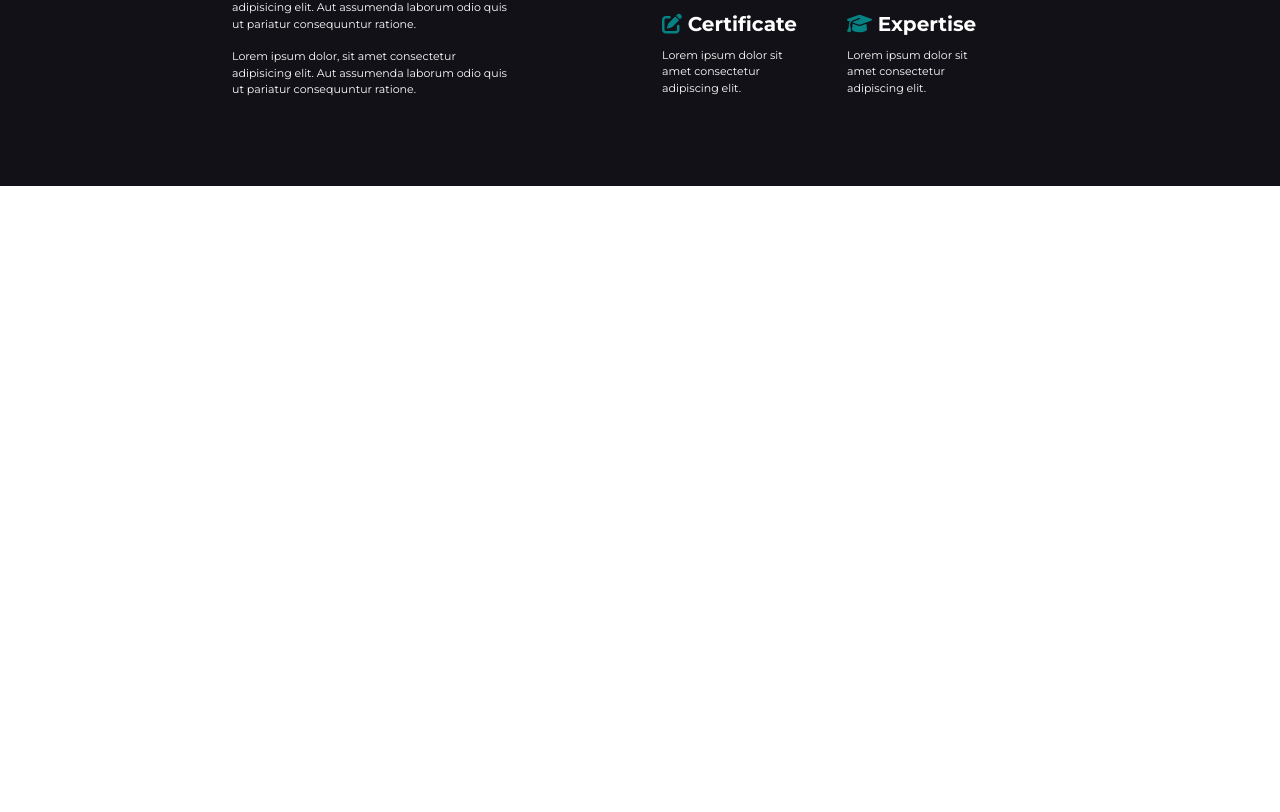
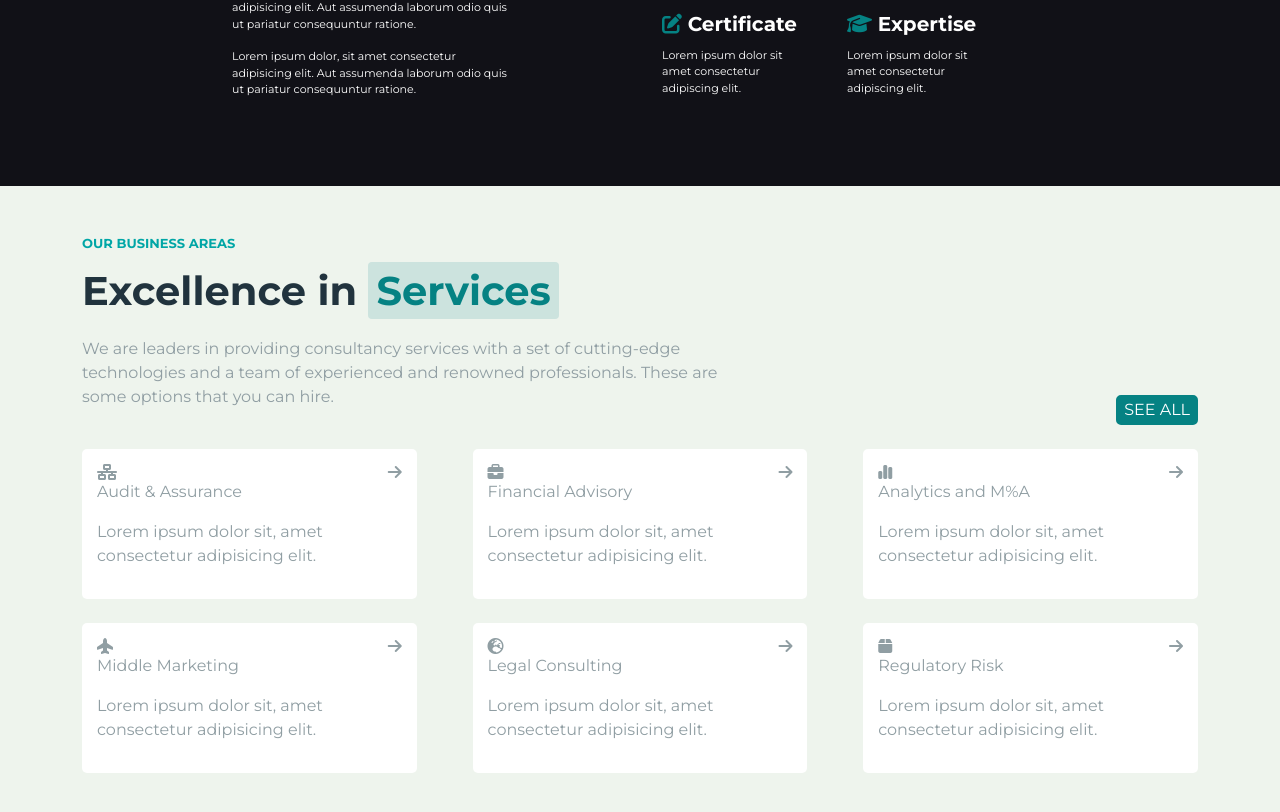
Before and after one commit to SalvatoreVillano/proj-html-vuejs, a Vue app: page / in a window 1280 px wide. Shown: the part 986-1798 px from the top of the page. Before the commit the page ends 1172 px from the top, so only its background shows below. Built offline with nearby package versions, Linux system fonts and the light colour scheme.

Commit message:
service section done (insomma, ma è tardi)

```diff
--- a/src/components/ServicesSection.vue
+++ b/src/components/ServicesSection.vue
@@ -1,13 +1,103 @@
 <template>
+    <section class="py-5">
+        <div class="container">
+            <div class="d-flex justify-content-between align-items-end">
+                <div class="serviceSection">
+                    <div class="textSection">Our business areas</div>
+                    <p class="secondTextSection fs-1 fw-bold mt-2">Excellence in <span
+                            class="textBg py-1 px-2 rounded-1">Services</span> </p>
+                    <p>We are leaders in providing consultancy services with a set of cutting-edge technologies and a
+                        team of experienced and renowned professionals. These are some options that you can hire.</p>
+                </div>
+                <div>
+                    <button class="mybtn">See all</button>
+                </div>
+            </div>
+            <div class="d-flex flex-wrap justify-content-between">
+                <div class="cardService mt-4">
+                    <div class="d-flex justify-content-between">
+                        <i class="fa-solid fa-network-wired"></i>
+                        <i class="fa-solid fa-arrow-right"></i>
+                    </div>
+                    <p>Audit & Assurance</p>
+                    <p>Lorem ipsum dolor sit, amet consectetur adipisicing elit.</p>
+                </div>
+                <div class="cardService mt-4">
+                    <div class="d-flex justify-content-between">
+                        <i class="fa-solid fa-briefcase"></i>
+                        <i class="fa-solid fa-arrow-right"></i>
+                    </div>
+                    <p>Financial Advisory</p>
+                    <p>Lorem ipsum dolor sit, amet consectetur adipisicing elit.</p>
+                </div>
+                <div class="cardService mt-4">
+                    <div class="d-flex justify-content-between">
+                        <i class="fa-solid fa-chart-simple"></i>
+                        <i class="fa-solid fa-arrow-right"></i>
+                    </div>
+                    <p>Analytics and M%A</p>
+                    <p>Lorem ipsum dolor sit, amet consectetur adipisicing elit.</p>
+                </div>
+                <div class="cardService mt-4">
+                    <div class="d-flex justify-content-between">
+                        <i class="fa-solid fa-plane-up"></i>
+                        <i class="fa-solid fa-arrow-right"></i>
+                    </div>
+                    <p>Middle Marketing</p>
+                    <p>Lorem ipsum dolor sit, amet consectetur adipisicing elit.</p>
+                </div>
+                <div class="cardService mt-4">
+                    <div class="d-flex justify-content-between">
+                        <i class="fa-solid fa-earth-europe"></i>
+                        <i class="fa-solid fa-arrow-right"></i>
+                    </div>
+                    <p>Legal Consulting</p>
+                    <p>Lorem ipsum dolor sit, amet consectetur adipisicing elit.</p>
+                </div>
+                <div class="cardService mt-4">
+                    <div class="d-flex justify-content-between">
+                        <i class="fa-solid fa-box"></i>
+                        <i class="fa-solid fa-arrow-right"></i>
+                    </div>
+                    <p>Regulatory Risk</p>
+                    <p>Lorem ipsum dolor sit, amet consectetur adipisicing elit.</p>
+                </div>
+            </div>
+        </div>
 
+    </section>
 </template>
 
 <script>
 export default {
-
+    name: 'ServicesSection'
 }
 </script>
 
 <style lang="scss" scoped>
+@use '../assets/styles/partials/variables' as *;
 
+section {
+    background-color: $section-light-bg;
+}
+
+.secondTextSection {
+    color: $topheader-bg;
+}
+
+.textBg {
+    color: $button-bg;
+    background-color: $bg-text-light;
+}
+
+.serviceSection {
+    width: 60%;
+}
+
+.cardService {
+    width: 30%;
+    padding: 15px;
+    background-color: $white-text;
+    border-radius: 5px;
+}
 </style>
```
